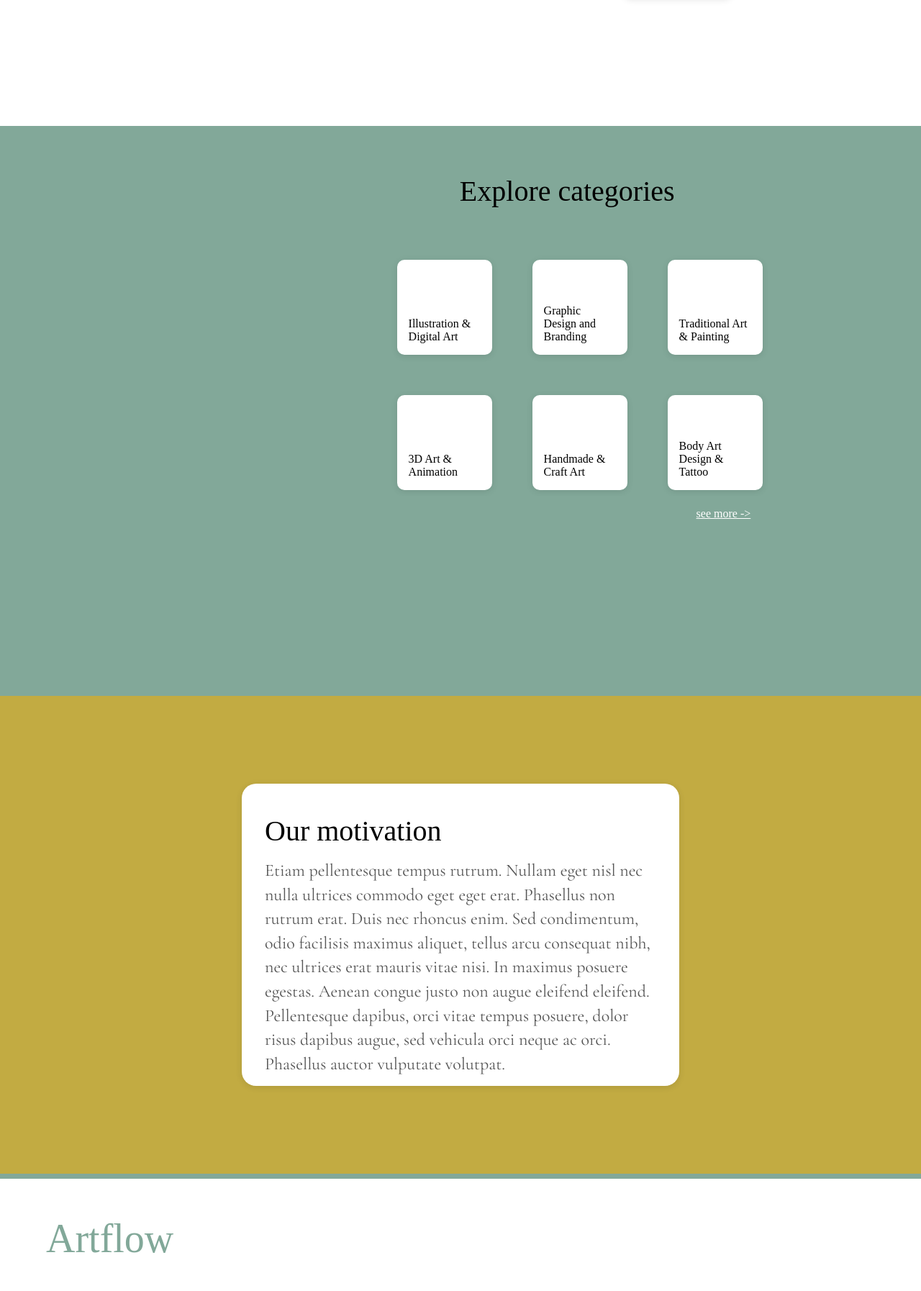
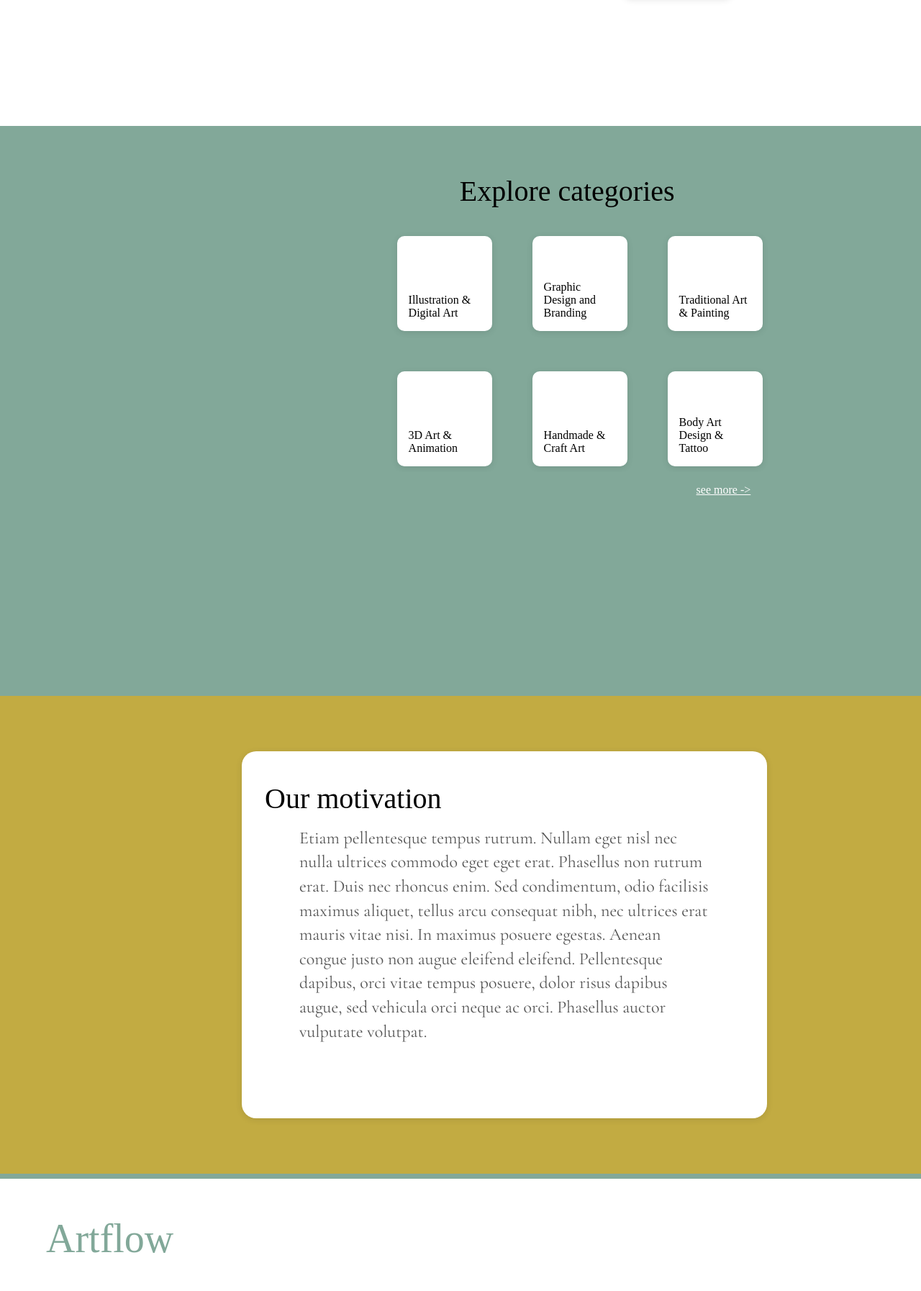
Before and after one commit to gab1demattos/artflow, a PHP site: page /pages in a window 1280 px wide. Shown: the part 523-2317 px from the top of the page at 72% size. Run offline with PHP 8.4, Linux system fonts and the light colour scheme; data comes from the database, SQL or seed files in the repository; some web fonts are replaced.

Commit message:
info section responsive

```diff
--- a/css/main.css
+++ b/css/main.css
@@ -162,6 +162,8 @@ header:first-of-type {
     max-width: 600px;
     color: #555;
     line-height: 1.4;
+    padding: 2em;
+    padding-top: 0;
 }
 
 #info h2 {
@@ -172,14 +174,15 @@ header:first-of-type {
     line-height: 0.7;
     font-weight: 100;
     margin-top: 0.5em;
+    max-width: 600px;
 }
 
 #info > div {
     box-sizing: border-box;
     background-color: white;
     border-radius: 20px;
-    width: 50%;
-    height: 70%;
+    width: 60%;
+    height: auto;
     margin-left: 25%;
     padding: 2rem;
     box-shadow: 0 2px 10px rgba(0,0,0,0.1);
@@ -204,6 +207,7 @@ header:first-of-type {
     padding-top: 0.3em;
     padding-bottom: 0;
     margin-right: 3em;
+    margin-bottom: 0;
 }
 
 .category-item {
```
